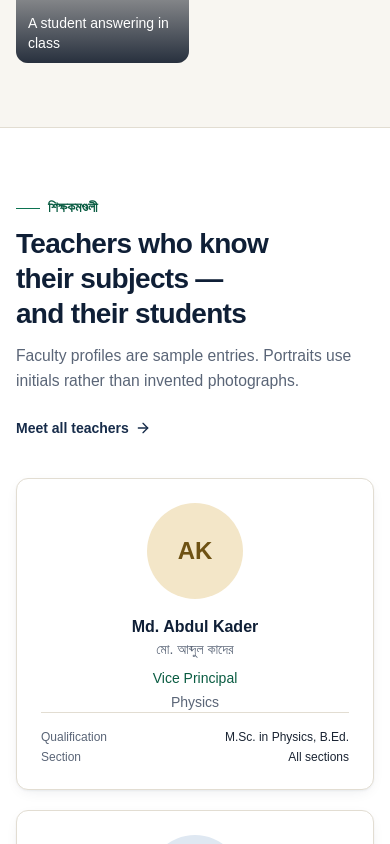
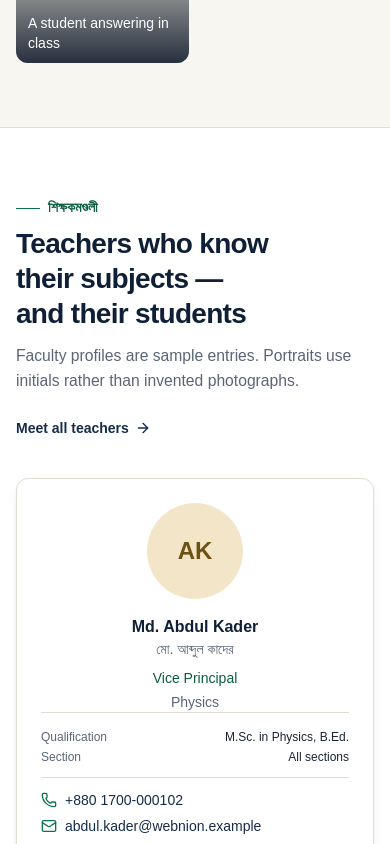
Before and after one commit to thowfique041/myschool-project, a Next.js app: page / in a window 390 px wide. Shown: the part 11156-12000 px from the top of the page. Built offline with nearby package versions, Linux system fonts and the light colour scheme; grey boxes are pictures that could not be loaded; a web font is replaced by a local one.

Commit message:
feat: add demo phone and email for each teacher
Placeholder numbers in the 01700-000xxx range and addresses on the
reserved .example domain, shown on every teacher card.

```diff
--- a/src/components/shared/cards.tsx
+++ b/src/components/shared/cards.tsx
@@ -1,5 +1,5 @@
 import Link from "next/link";
-import { ArrowRight, CalendarDays, MapPin, Paperclip } from "lucide-react";
+import { ArrowRight, CalendarDays, Mail, MapPin, Paperclip, Phone } from "lucide-react";
 import { Badge } from "@/components/ui/primitives";
 import { Picture } from "@/components/ui/Picture";
 import { noticeCategories } from "@/data/notices";
@@ -146,6 +146,18 @@ export function TeacherCard({ teacher }: { teacher: Teacher }) {
           <dd className="text-ink">{teacher.section === "All" ? "All sections" : teacher.section}</dd>
         </div>
       </dl>
+      <div className="mt-3 w-full space-y-1.5 border-t border-line pt-3 text-left text-sm">
+        <a href={`tel:${teacher.phone.replace(/[\s-]/g, "")}`} className="flex items-center gap-2 text-navy-800 hover:text-leaf-700">
+          <Phone aria-hidden className="size-4 shrink-0 text-leaf-600" />
+          <span className="sr-only">Phone: </span>
+          {teacher.phone}
+        </a>
+        <a href={`mailto:${teacher.email}`} className="flex min-w-0 items-center gap-2 text-navy-800 hover:text-leaf-700">
+          <Mail aria-hidden className="size-4 shrink-0 text-leaf-600" />
+          <span className="sr-only">Email: </span>
+          <span className="truncate">{teacher.email}</span>
+        </a>
+      </div>
     </article>
   );
 }
--- a/src/data/teachers.ts
+++ b/src/data/teachers.ts
@@ -1,7 +1,9 @@
 import type { Department, Teacher } from "@/types";
 
+type TeacherInput = Omit<Teacher, "phone" | "email">;
+
 /** Sample faculty list — names are fictional. */
-export const teachers: Teacher[] = [
+const faculty: TeacherInput[] = [
   { id: "t01", name: "Dr. Nasrin Akhter", nameBn: "ড. নাসরিন আক্তার", designation: "Principal", department: "Administration", subjects: ["Educational Leadership"], qualification: "Ph.D. in Education", joined: 2009, section: "All" },
   { id: "t02", name: "Md. Abdul Kader", nameBn: "মো. আব্দুল কাদের", designation: "Vice Principal", department: "Administration", subjects: ["Physics"], qualification: "M.Sc. in Physics, B.Ed.", joined: 2001, section: "All" },
   { id: "t03", name: "Shahana Begum", nameBn: "শাহানা বেগম", designation: "Assistant Head Teacher (Day Shift)", department: "Administration", subjects: ["Bangla"], qualification: "M.A. in Bangla, B.Ed.", joined: 2004, section: "Secondary" },
@@ -26,6 +28,24 @@ export const teachers: Teacher[] = [
   { id: "t22", name: "Debashis Roy", nameBn: "দেবাশীষ রায়", designation: "Lecturer", department: "Science", subjects: ["Physics"], qualification: "M.Sc. in Physics", joined: 2015, section: "Higher Secondary" },
 ];
 
+/**
+ * Placeholder contact details: numbers use the 01700-000xxx demo range and
+ * emails use the reserved .example domain, so nothing reaches a real person.
+ */
+function contact(t: TeacherInput, i: number): Pick<Teacher, "phone" | "email"> {
+  const slug = t.name
+    .replace(/^(Dr\.|Md\.|Maulana)\s+/i, "")
+    .toLowerCase()
+    .replace(/[^a-z\s]/g, "")
+    .trim()
+    .split(/\s+/)
+    .join(".");
+  const n = String(101 + i).padStart(3, "0");
+  return { phone: `+880 1700-000${n}`, email: `${slug}@webnion.example` };
+}
+
+export const teachers: Teacher[] = faculty.map((t, i) => ({ ...t, ...contact(t, i) }));
+
 export const departments: Department[] = Array.from(new Set(teachers.map((t) => t.department)));
 
 /** Initials used on portrait placeholders (we do not invent photos of people). */
--- a/src/types/index.ts
+++ b/src/types/index.ts
@@ -72,6 +72,10 @@ export type Teacher = {
   qualification: string;
   joined: number;
   section: "Primary" | "Secondary" | "Higher Secondary" | "All";
+  /** Placeholder demo number */
+  phone: string;
+  /** Placeholder demo address on the reserved .example domain */
+  email: string;
 };
 
 export type GalleryCategory = "campus" | "classroom" | "sports" | "cultural" | "events";
```
